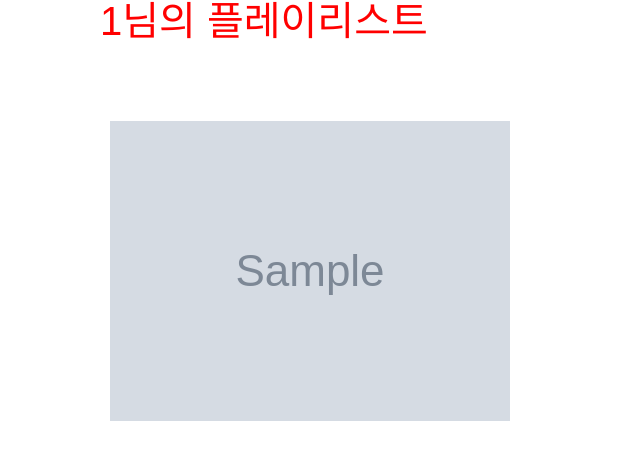
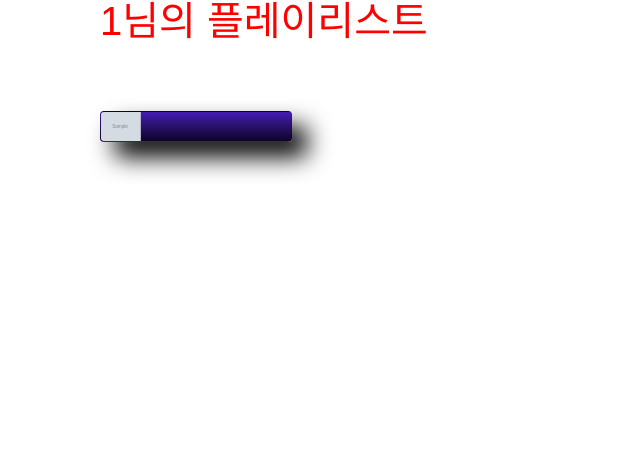
Before and after one commit to proamateur92/mini-project-team9, a Flask app: template main/templates/mypage.html in a window 1280 px wide. Shown: the part 163-624 px from the top of the page, without its empty margins (0-640 px from the left). Run offline with Flask 2, Linux system fonts and the light colour scheme; the template is opened without the code that fills it: most values are stand-ins (such as "Sample title", 1, 10 or a date in 2020); grey boxes marked "Sample" are stand-in pictures; some libraries are stand-ins or nearby versions; some web fonts are replaced.

Commit message:
hover기능 추가

```diff
--- a/main/static/css/screen/mypage.css
+++ b/main/static/css/screen/mypage.css
@@ -62,15 +62,16 @@
 }
 
 .album {
-    width: 100px;
-    height: 100px;
-    background-color: lightgray;
+    /*width: 200px;*/
+    /*height: 2   00px;*/
+    /*background-color: lightgray;*/
     margin: 10px;
     font-size: 30px;
 }
 
 .album:hover{
-    color:red;
+    background-color:red;
+
 }
 
 .album.special {
@@ -84,3 +85,109 @@
 .album span {
     font-size: 30px;
 }
+
+
+.card {
+    position: relative;
+    background: linear-gradient(180deg, #441DB2 0%, #0d0425 100%);
+    width: 12rem;
+    overflow: hidden;
+    box-shadow: 15px 15px 25px black;
+}
+
+.card img {
+    width: 100%;
+    height: auto;
+    /* 포스터 크기 조정을 위해 scale 조정 */
+    transform: scale(1.1);
+    transition: all 0.25s linear;
+}
+
+.card:hover img {
+    opacity: 0.2;
+    transform: scale(1.25);
+}
+
+.card .inner-content {
+    width: 80%;
+    opacity: 0;
+    transform: translateX(-50%) translateY(-50%);
+    position: absolute;
+    top: 80%;
+    left: 50%;
+    transition: all 600ms ease;
+    color: white;
+    display: flex;
+    flex-direction: column;
+    align-items: center;
+}
+
+.card:hover .inner-content {
+    opacity: 1;
+    top: 50%;
+}
+
+.card .inner-content .title {
+    font-size: 1.2rem;
+    font-weight: 700;
+}
+
+.card .inner-content .overview {
+    font-size: 0.9rem;
+    font-weight: 300;
+}
+
+.card .inner-content hr {
+    border-top: 1px solid #f1f1f1;
+    width: 100%;
+}
+
+
+
+
+
+
+
+
+
+
+
+
+
+
+/*.image {*/
+/*    opacity: 1;*/
+/*    display: block;*/
+/*    !*width: 100%;*!*/
+/*    height: auto;*/
+/*    transition: .5s ease;*/
+/*    backface-visibility: hidden;*/
+/*}*/
+
+/*.middle {*/
+/*    transition: .5s ease;*/
+/*    opacity: 0;*/
+/*    position: sticky;*/
+/*    top: 50%;*/
+/*    left: 50%;*/
+/*    transform: translate(-50%, -50%);*/
+/*    -ms-transform: translate(-50%, -50%);*/
+/*    text-align: match-parent;*/
+/*}*/
+
+/*.container:hover .image {*/
+/*    opacity: 0.3;*/
+/*}*/
+
+/*.container:hover .middle {*/
+/*    opacity: 1;*/
+/*}*/
+
+/*.text {*/
+/*    background-color: darkgray;*/
+/*    color: white;*/
+/*    font-size: 18px;*/
+/*    padding: 16px 32px;*/
+/*    width: 150px;*/
+/*    height: 100px;*/
+/*}*/
--- a/main/templates/mypage.html
+++ b/main/templates/mypage.html
@@ -50,11 +50,21 @@
         <h1 style="font-size: 40px; color: red">{{ id }}님의 플레이리스트</h1>
         <div class="artist-main-info">
             <div class="test">
-                <div class="album">
+                <div class="card">
                     {% for i in mypli %}
+
     {#                    <h1>{{ i['id'] }}<h1>#}
     {#                    {{ i['index'] }}#}
-                        <img src="{{ i['cover'] }}"/>
+                        <img src="{{ i['cover'] }}"  alt="앨범커버" class="image" style="width:20%"/>
+                            <div class="inner-content">
+                                <div class="title">{{ i['title'] }}<br>
+                                    {{ i['singer'] }}<br>
+                                    {{ i['album'] }}
+                                </div>
+                                <div class="text">{{ i['title'] }} <br>
+                                    {{ i['singer'] }}<br>
+                                    {{ i['album'] }}</div>
+                            </div>
                     {% endfor %}
                 </div>
     {#            <div class="album">1번</div>#}
```
